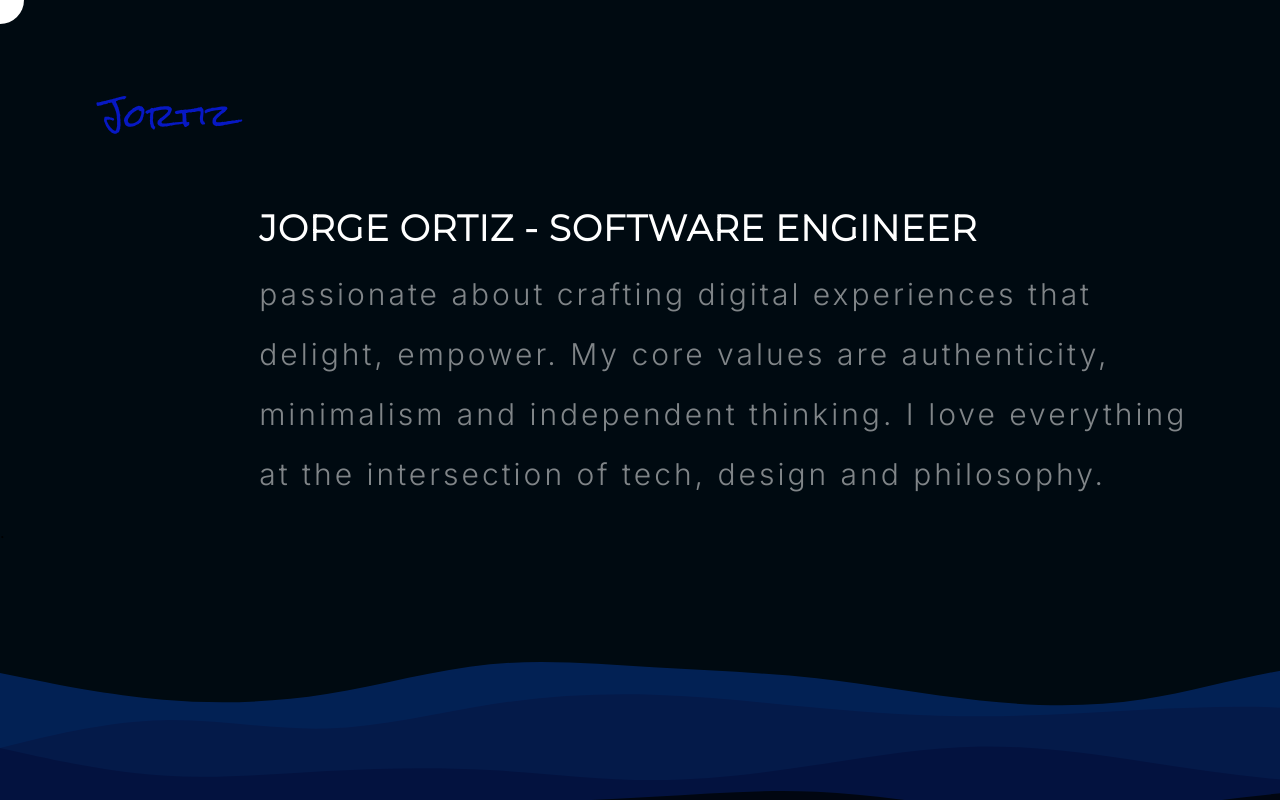
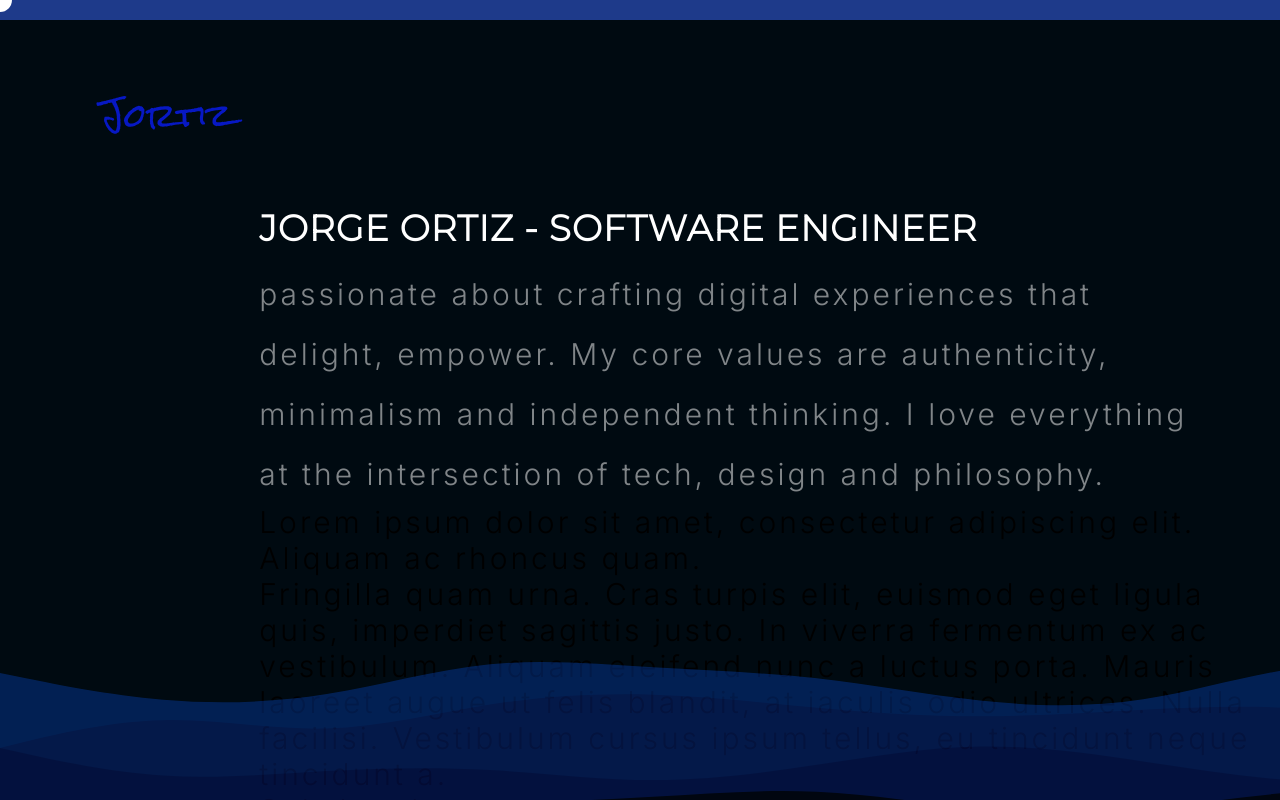
Before and after one commit to jorgeortiz41/jorgeortiz41.github.io, a Next.js app: page / in a window 1280 px wide. Shown: the top 800 px of the page. Built offline with nearby package versions, Linux system fonts and the light colour scheme; a web font is replaced by a local one.

Commit message:
added scroll progress animation & loremipsum

```diff
--- a/app/page.js
+++ b/app/page.js
@@ -1,13 +1,20 @@
 'use client'; // Error components must be Client Components
 
 import Image from 'next/image'
-import {motion} from 'framer-motion'
+import {motion, useScroll, useSpring } from 'framer-motion'
 import { useEffect, useState } from 'react';
+import { LoremIpsum } from "../components/LoremIpsum";
 
 
 export default function Home() {
   const [mousePosition, setMousePosition] = useState({ x: 0, y: 0 });
   const [cursorVariant, setCursorVariant] = useState("default");
+  const { scrollYProgress } = useScroll();
+  const scaleX = useSpring(scrollYProgress, {
+    stiffness: 100,
+    damping: 30,
+    restDelta: 0.001
+  });
 
   useEffect(() => {
     const handleMouseMove = (e) => {
@@ -23,8 +30,8 @@ export default function Home() {
 
   const variants = {
     default: {
-      x: mousePosition.x - 24,
-      y: mousePosition.y - 24,
+      x: mousePosition.x - 12,
+      y: mousePosition.y - 12,
       backgroundColor: "white",
       transition: {
         duration: 0.1,
@@ -55,6 +62,7 @@ export default function Home() {
 
   return (
     <>
+      <motion.div class='fixed top-0 left-0 right-0 h-5 bg-blue-900 origin-[0%]' style={{ scaleX }} />
       <div class="grid grid-cols-5 gap-4">
       <motion.div
           initial={{ opacity: 0}}
@@ -83,7 +91,7 @@ export default function Home() {
           transition={{ type: "spring", stiffness: 40, duration: 4 }}
         >
           <div class="row-span-2 text-left w-full mx-0  mt-52 text-4xl text-white font-montserrat font-extrabold tracking-wide ...">
-            <h1 onMouseEnter={textEnter} onMouseLeave={textLeave} class='bg-[#000A11]' >JORGE ORTIZ - SOFTWARE ENGINEER</h1>
+            <h1 class='bg-[#000A11]' >JORGE ORTIZ - SOFTWARE ENGINEER</h1>
           </div>
         </motion.div>
         <motion.div
@@ -95,6 +103,7 @@ export default function Home() {
             <h3 class='leading-loose text-white/50 mr-20'>passionate about crafting digital experiences that delight,
              empower. My core values are authenticity, minimalism and independent thinking.
               I love everything at the intersection of tech, design and philosophy.</h3>
+              <LoremIpsum />
           </div>
         </motion.div>
       </div>
@@ -109,7 +118,7 @@ export default function Home() {
           </div>
       </div>
       <motion.div
-       class='fixed pointer-events-none bg-blue-800 h-12 w-12 rounded-full top-0 left-0'
+       class='fixed pointer-events-none bg-blue-800 h-6 w-6 rounded-full top-0 left-0'
        variants={variants}
        animate={cursorVariant}
        >
```
